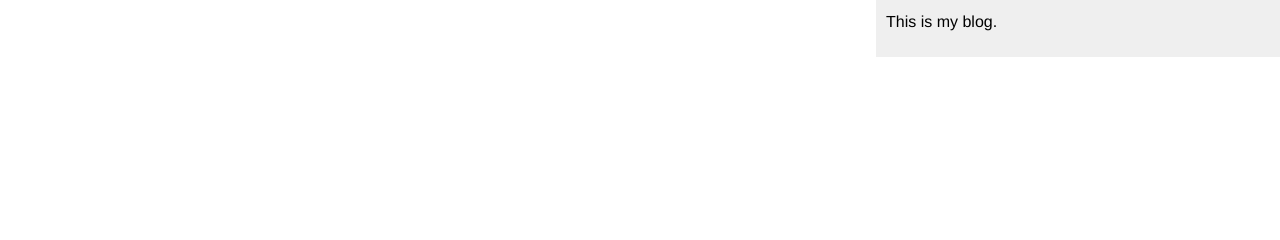
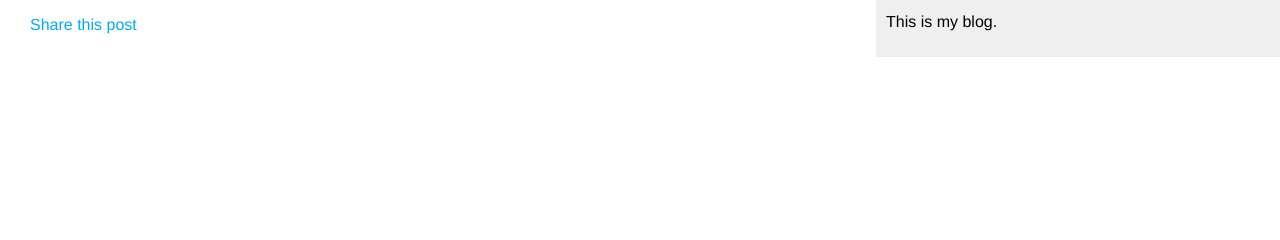
Before and after one commit to likelion-backend-6th/DjangoProject_ChoiSeonWoo, a Django app: template templates/blog/post/detail.html in a window 1280 px wide. Shown: the part 71-311 px from the top of the page. Run offline with Django 3.2, Linux system fonts and the light colour scheme; the template is opened without the code that fills it, so the values that code supplies are empty; parts of the project's set-up code (start-up, migrations or seed data) failed here and were passed over.

Commit message:
post/detail - share 페이지 이동 링크 추가

```diff
--- a/templates/blog/post/detail.html
+++ b/templates/blog/post/detail.html
@@ -10,4 +10,9 @@
         Published {{ post.publish }} by {{ post.author }}
     </p>
     {{ post.body|linebreaks }}
+    <p>
+        <a href="{% url 'blog:post_share' post.id %}">
+            Share this post
+        </a>
+    </p>
 {% endblock %}
```
